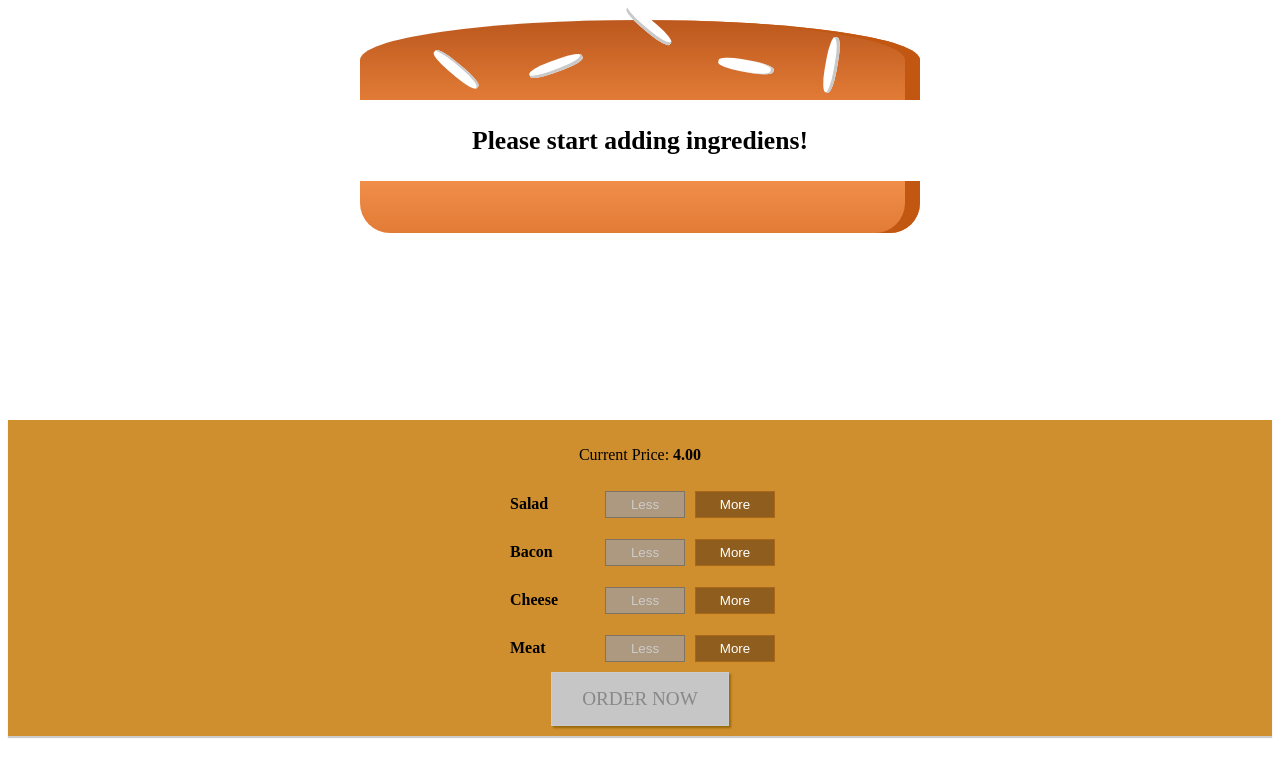
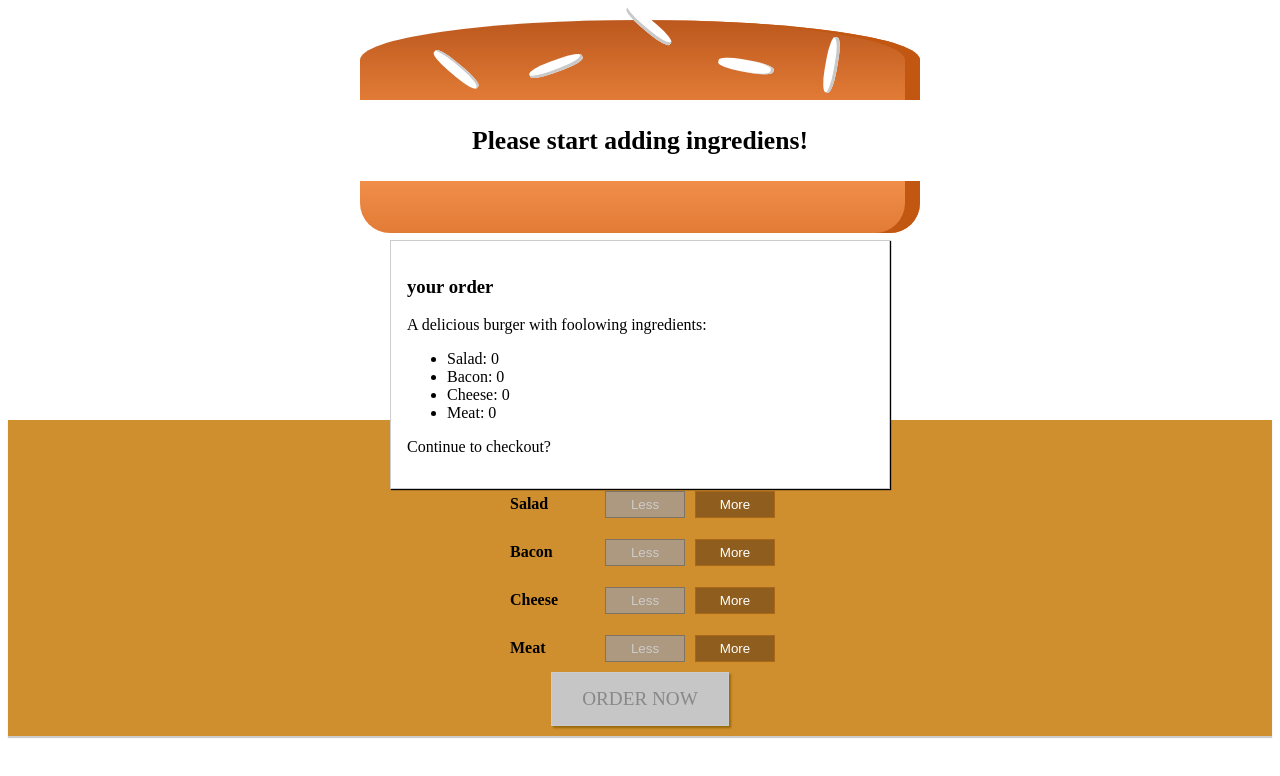
Before and after one commit to niguns7/Burger-Builder, a React (Create React App) app: page / in a window 1280 px wide. Shown: the top 776 px of the page. Built offline with nearby package versions, Linux system fonts and the light colour scheme.

Commit message:
order summary

```diff
--- /dev/null
+++ b/src/components/Layout/Burger/OrderSummary/OrderSummary.js
@@ -0,0 +1,26 @@
+import React from "react";
+import Auxl from "../../../../hoc/Auxl";
+
+const OrderSummary = (props) => {
+    const ingredientSummary = Object.keys( props.ingredients )
+    .map( igKey => {
+        return (
+            <li key={igKey}>
+                <span style={{ textTransform: 'capitalize' }}>{igKey}</span>: {props.ingredients[igKey]}
+            </li> );
+    } );
+    return (
+        <Auxl>
+            <h3> your order</h3>
+            <p> A delicious burger with foolowing ingredients:</p>
+            <ul>
+                {ingredientSummary}
+            </ul>
+            <p> Continue to checkout?</p>
+        </Auxl>
+
+    );
+
+};
+
+export default OrderSummary;
--- a/src/containers/BurgerBuilder/BurgerBuilder.js
+++ b/src/containers/BurgerBuilder/BurgerBuilder.js
@@ -2,6 +2,8 @@
 import Auxl from "../../hoc/Auxl";
 import Burger from "../../components/Layout/Burger/Burger";
 import BuildContrls from "../../components/Layout/Burger/BuildControls/BuildContrls";
+import  Modal from "../../components/UI/Modal/Modal";
+import OrderSummary from "../../components/Layout/Burger/OrderSummary/OrderSummary";
 
 const INGREDIENT_PRICES = {
     salad: 0.5,
@@ -75,6 +77,9 @@
         }
         return (
             <Auxl>
+                <Modal>
+                    <OrderSummary ingredients={this.state.ingredients}/>
+                </Modal>
                 <Burger ingredients={this.state.ingredients}/>
                 <BuildContrls
                 ingredientAdded={this.addIngredientHandler}
```
